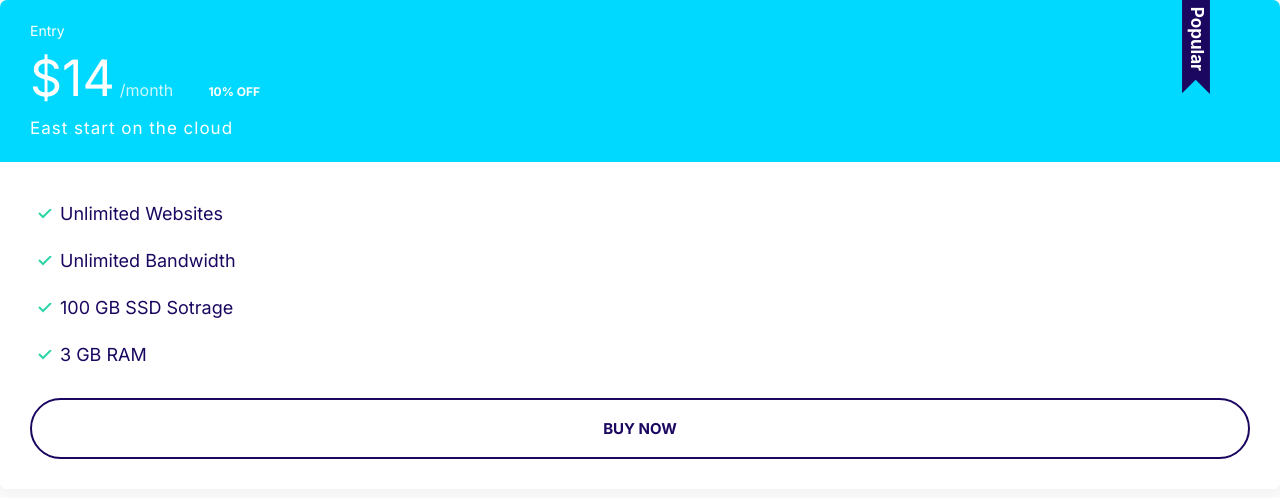
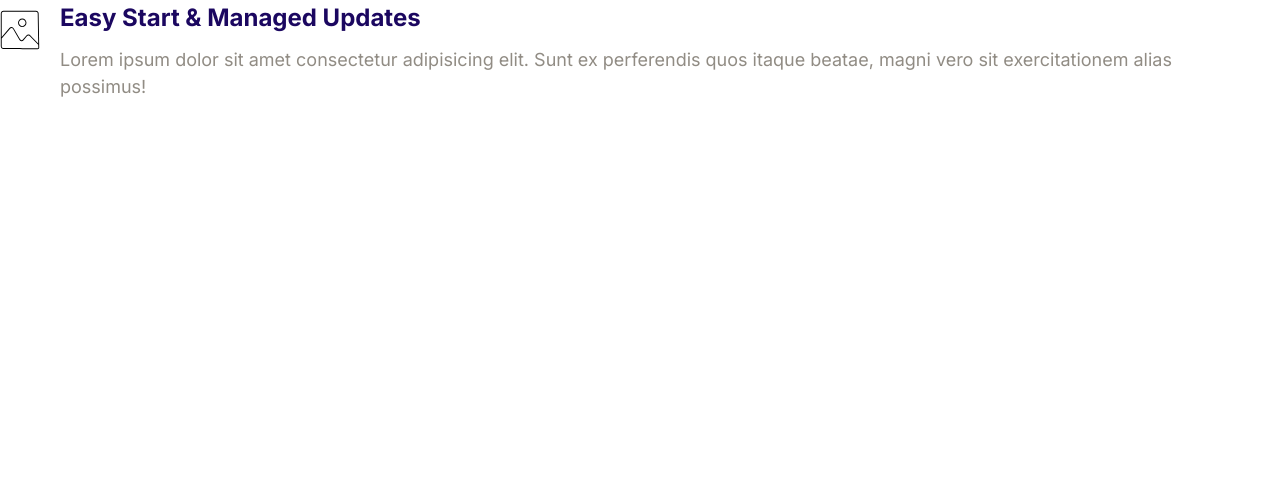
Before and after one commit to kumarsaravana001/cloud-portfolio, a plain HTML site: page index.html in a window 1280 px wide. Drawn offline with Linux system fonts and the light colour scheme.

Commit message:
media object

```diff
--- a/css/styls.css
+++ b/css/styls.css
@@ -329,3 +329,19 @@ a {
     font-size: 1.7rem;
   }
 }
+
+/* Media */
+.media {
+  display: flex;
+}
+.media__title {
+  margin-top: 0;
+}
+
+.media__body {
+  margin: 0 2rem;
+}
+
+.media__image {
+  margin-top: 1rem;
+}
--- a/index.html
+++ b/index.html
@@ -1,38 +1,34 @@
 <!DOCTYPE html>
 <html lang="en">
-
   <head>
     <meta charset="UTF-8" />
     <meta name="viewport" content="width=device-width, initial-scale=1.0" />
     <link rel="preconnect" href="https://fonts.googleapis.com" />
     <link rel="preconnect" href="https://fonts.gstatic.com" crossorigin />
-  <link href="https://fonts.googleapis.com/css2?family=Inter:wght@400;700&display=swap" rel="stylesheet" />
+    <link
+      href="https://fonts.googleapis.com/css2?family=Inter:wght@400;700&display=swap"
+      rel="stylesheet"
+    />
 
     <link rel="stylesheet" href="css/normalize.css" />
     <link rel="stylesheet" href="css/styls.css" />
   </head>
 
   <body>
-  <div class="plan plan--popular">
-    <div class="card card--secondary">
-      <header class="card__header">
-        <h3 class="plan__name">Entry</h3>
-        <span class="plan__price">$14</span>
-        <span class="plan__billing-cycle">/month</span>
-        <span class="badge badge--secondary badge--small">10% OFF</span>
-        <span class="plan__description">East start on the cloud</span>
-      </header>
-      <div class="card__body">
-        <ul class="list list--tick">
-          <li class="list__item">Unlimited Websites</li>
-          <li class="list__item">Unlimited Bandwidth</li>
-          <li class="list__item">100 GB SSD Sotrage</li>
-          <li class="list__item">3 GB RAM</li>
-        </ul>
-        <button class="btn btn--outline btn--block">Buy Now</button>
+    <div class="media">
+      <div class="media__image">
+        <svg class="icon">
+          <use xlink:href="images/sprite.svg#snap"></use>
+        </svg>
       </div>
+      <div class="media__body">
+        <h3 class="media__title">Easy Start & Managed Updates</h3>
+        <p>
+          Lorem ipsum dolor sit amet consectetur adipisicing elit. Sunt ex
+          perferendis quos itaque beatae, magni vero sit exercitationem alias
+          possimus!
+        </p>
       </div>
     </div>
   </body>
-
 </html>
```
Lines whose indentation alone changed are shown as unchanged.
